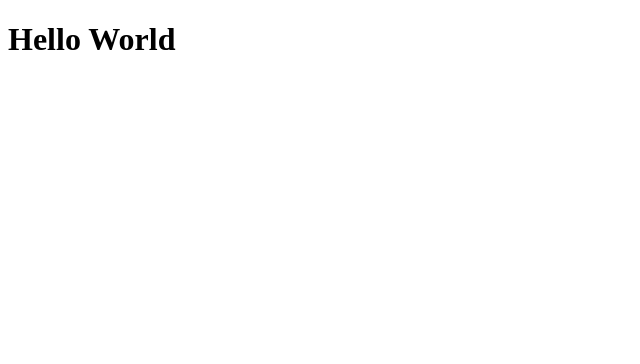
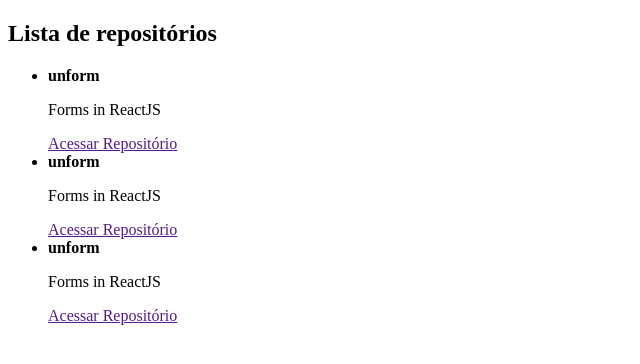
Before and after one commit to rafawhitee/01-fundamentos-reactjs, a React app: page / in a window 1280 px wide. Shown: the top 364 px of the page, without its empty margins (0-640 px from the left). Built offline with nearby package versions, Linux system fonts and the light colour scheme.

Commit message:
alterações
sass incluindo, dev e prod incluindo + componente simples testando

```diff
--- a/src/App.jsx
+++ b/src/App.jsx
@@ -1,3 +1,5 @@
+import { RepositoryList } from './components/RepositoryList'
+
 export function App() {
-    return <h1> Hello World </h1>
+    return <RepositoryList />
 }
--- /dev/null
+++ b/src/components/RepositoryList.jsx
@@ -0,0 +1,27 @@
+export function RepositoryList() {
+    return (
+        <section className="repository-list">
+            <h1> Lista de repositórios</h1>
+
+            <ul>
+                <li>
+                    <strong>unform</strong>
+                    <p>Forms in ReactJS</p>
+                    <a href=""> Acessar Repositório</a>
+                </li>
+
+                <li>
+                    <strong>unform</strong>
+                    <p>Forms in ReactJS</p>
+                    <a href=""> Acessar Repositório</a>
+                </li>
+
+                <li>
+                    <strong>unform</strong>
+                    <p>Forms in ReactJS</p>
+                    <a href=""> Acessar Repositório</a>
+                </li>
+            </ul>
+        </section>
+    )
+}
--- /dev/null
+++ b/src/style/global.scss
@@ -0,0 +1,8 @@
+* {
+    margin: 0;
+    padding: 0;
+}
+
+body {
+
+}
--- a/webpack.config.js
+++ b/webpack.config.js
@@ -1,7 +1,11 @@
 const path = require('path')
 const HtmlWebpackPlugin = require('html-webpack-plugin')
 
+const isDevelopment = process.env.NODE_ENV !== 'production';
+
 module.exports = {
+    mode: isDevelopment ? 'development' : 'production',
+    devtool: isDevelopment ? 'eval-source-map' : 'source-map',
     entry: path.resolve(__dirname, 'src', 'index.jsx'),
     output: {
         path: path.resolve(__dirname, 'dist'),
@@ -24,7 +28,12 @@ module.exports = {
                 test: /\.jsx$/,
                 exclude: /node_modules/,
                 use: 'babel-loader'
-            }
+            },
+            {
+                test: /\.scss$/,
+                exclude: /node_modules/,
+                use: ['style-loader', 'css-loader', 'sass-loader']
+            },
         ]
     }
 }
```
Also changed, not shown: package.json (+9 -0 lines), 3 other files (tests, documents, lock files or other folders).
